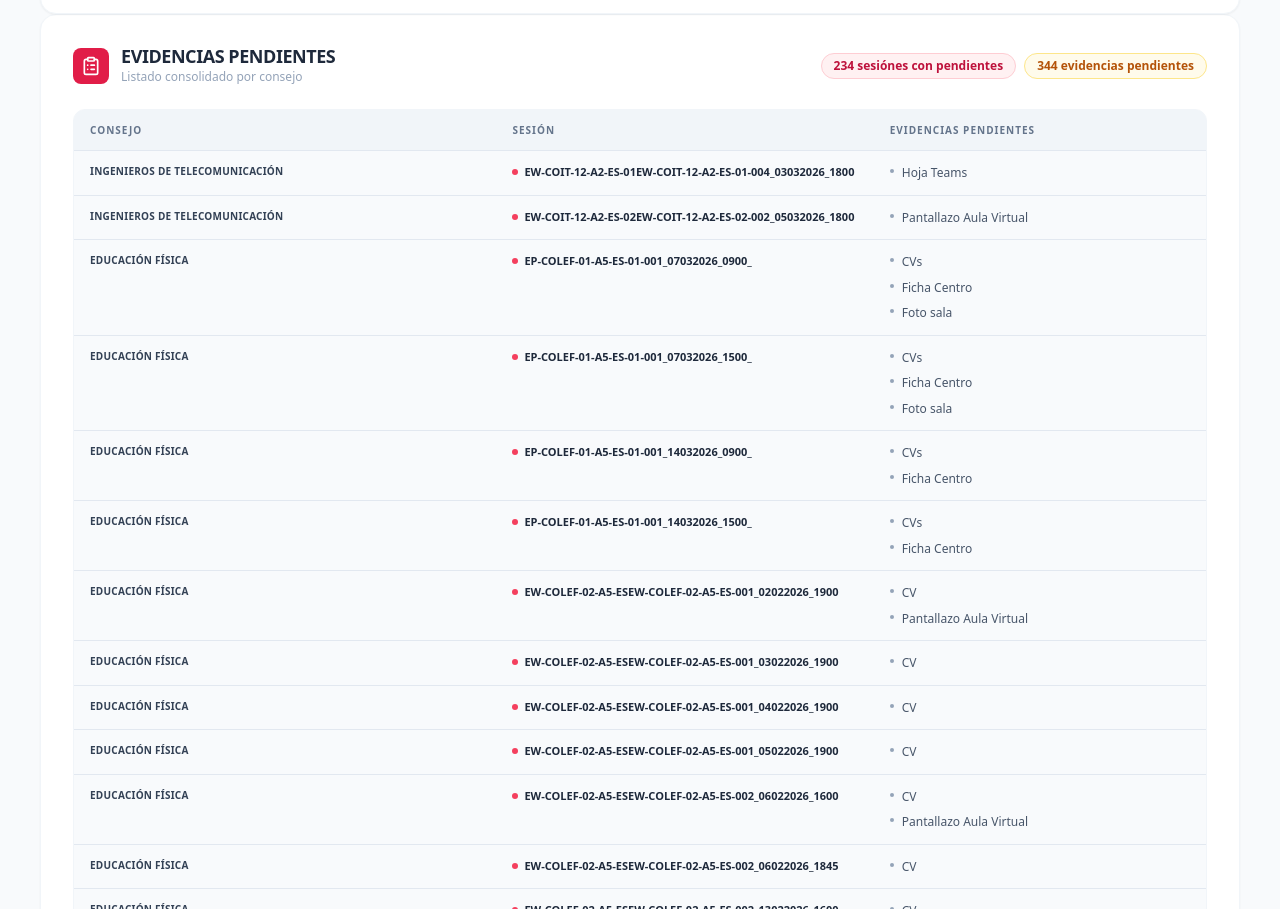
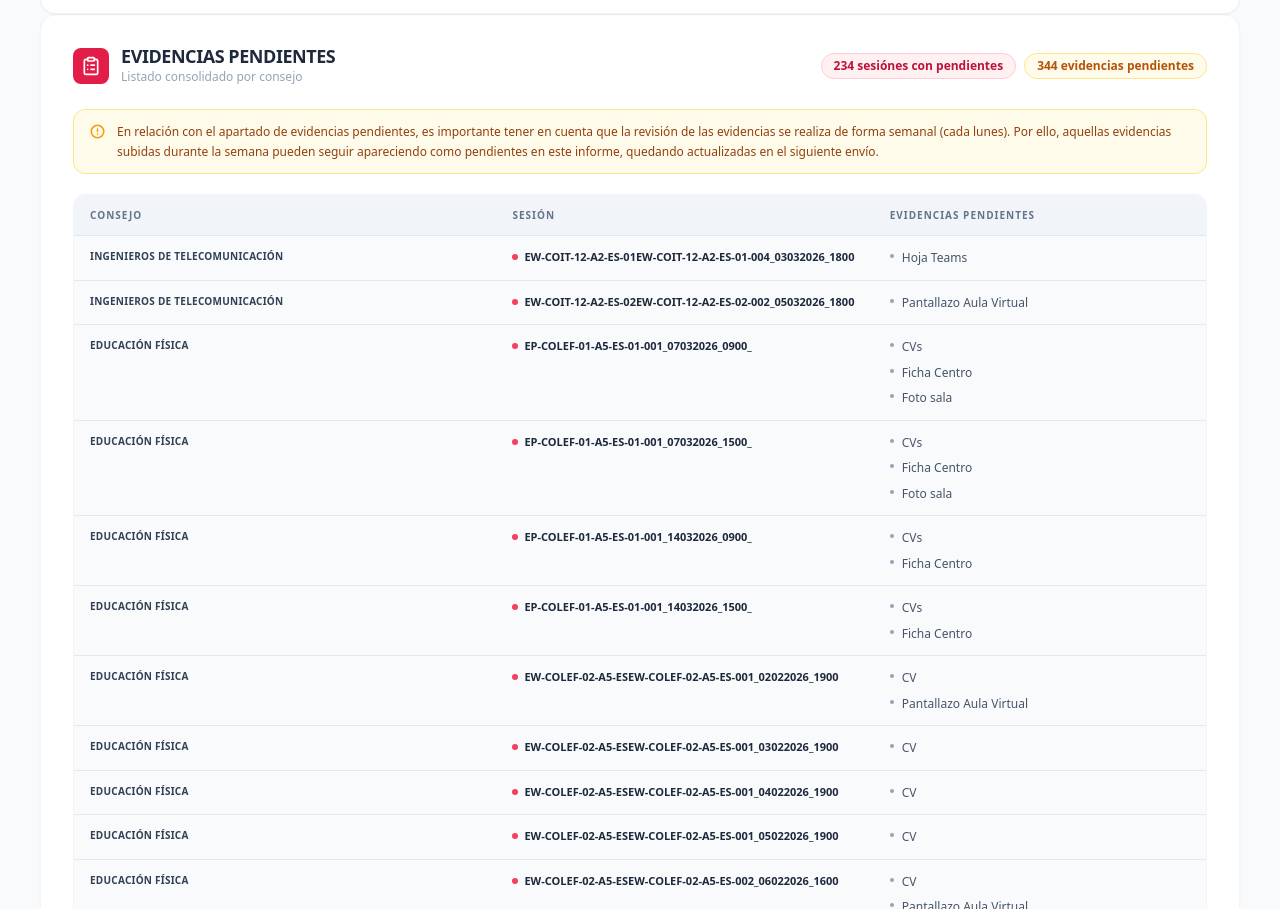
Before and after one commit to rinconrobertoj-oss/dashboard_V5, a React (Create React App) app: page / in a window 1280 px wide. Shown: the part 1262-2171 px from the top of the page. Built offline with nearby package versions, Linux system fonts and the light colour scheme.

Commit message:
feat: agregar nota informativa sobre revisión semanal de evidencias pendientes

```diff
--- a/src/App.js
+++ b/src/App.js
@@ -321,6 +321,15 @@ const EvidenciasPendientesCard = ({ rows, selectedCouncil }) => {
           </span>
         </div>
       )}
+    </div>
+
+    <div className="flex items-start gap-3 bg-amber-50 border border-amber-200 rounded-xl px-4 py-3 mb-5 text-xs text-amber-800 leading-relaxed">
+      <span className="mt-0.5 shrink-0 text-amber-500">
+        <svg xmlns="http://www.w3.org/2000/svg" width="15" height="15" viewBox="0 0 24 24" fill="none" stroke="currentColor" strokeWidth="2.5" strokeLinecap="round" strokeLinejoin="round"><circle cx="12" cy="12" r="10"/><line x1="12" y1="8" x2="12" y2="12"/><line x1="12" y1="16" x2="12.01" y2="16"/></svg>
+      </span>
+      <p>
+        En relación con el apartado de evidencias pendientes, es importante tener en cuenta que la revisión de las evidencias se realiza de forma semanal (cada lunes). Por ello, aquellas evidencias subidas durante la semana pueden seguir apareciendo como pendientes en este informe, quedando actualizadas en el siguiente envío.
+      </p>
     </div>
 
     <div className="bg-slate-50 rounded-xl border border-slate-100 overflow-x-auto">
```
